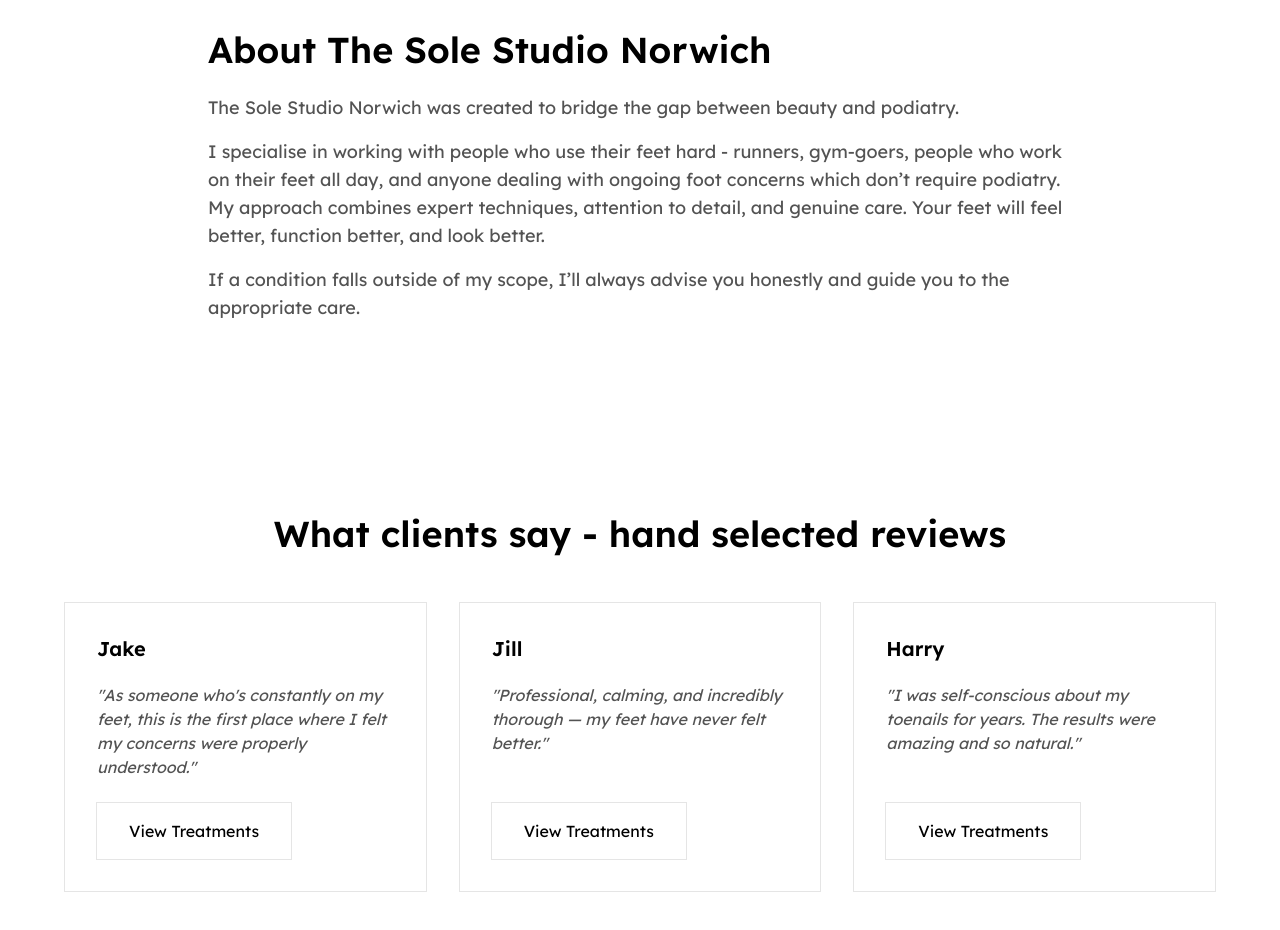
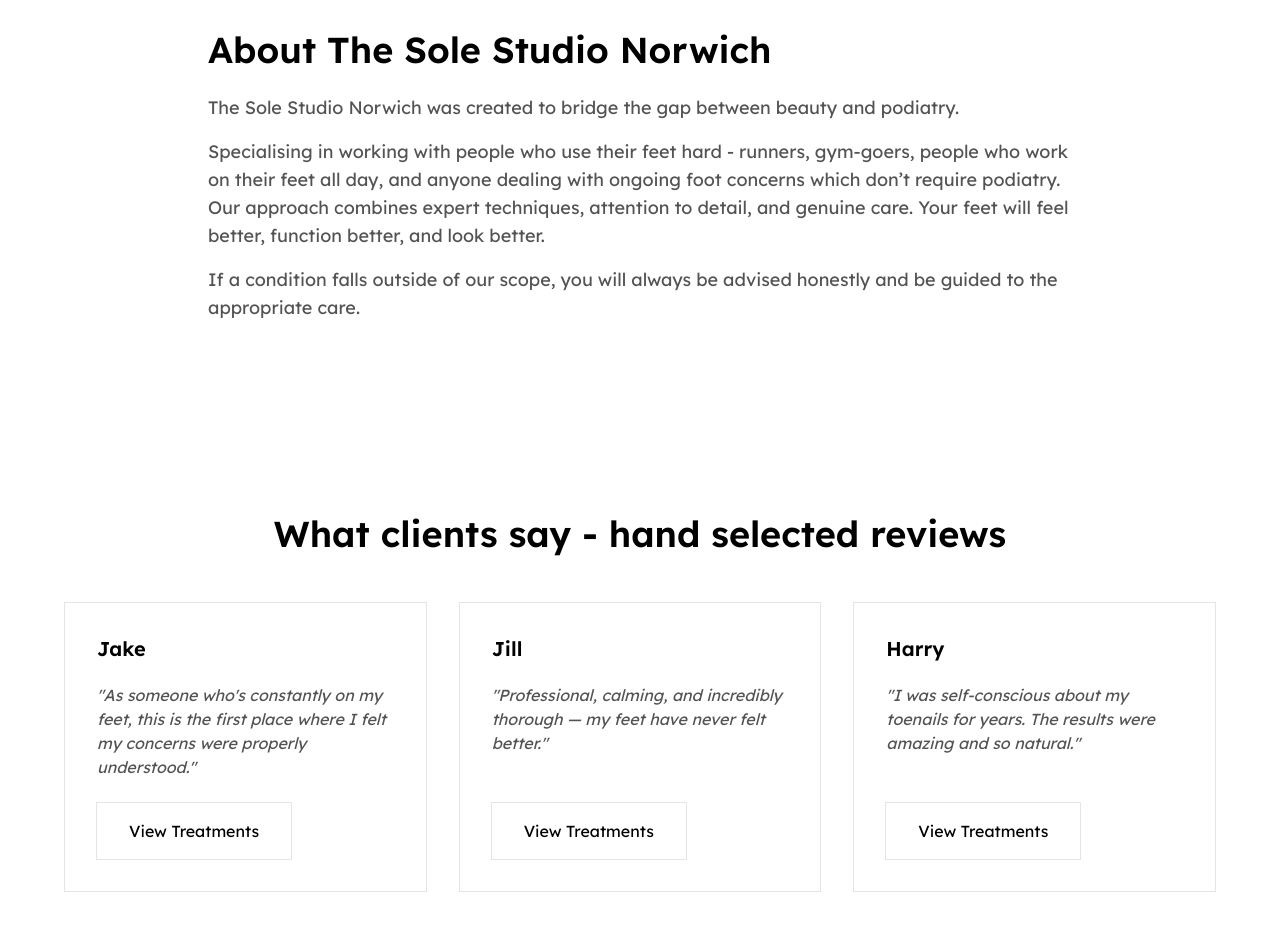
Before and after one commit to jennimmartin/the-sole-studio-norwich, a React (Vite) app: page / in a window 1280 px wide. Shown: the part 2780-3710 px from the top of the page. Built offline with nearby package versions, Linux system fonts and the light colour scheme; no server answers.

Commit message:
Copy update for landing page

```diff
--- a/src/components/AboutSection.jsx
+++ b/src/components/AboutSection.jsx
@@ -11,16 +11,16 @@ const AboutSection = () => {
             and podiatry.
           </p>
           <p>
-            I specialise in working with people who use their feet hard -
+            Specialising in working with people who use their feet hard -
             runners, gym-goers, people who work on their feet all day, and
             anyone dealing with ongoing foot concerns which don’t require
-            podiatry. My approach combines expert techniques, attention to
+            podiatry. Our approach combines expert techniques, attention to
             detail, and genuine care. Your feet will feel better, function
             better, and look better.
           </p>
           <p>
-            If a condition falls outside of my scope, I’ll always advise you
-            honestly and guide you to the appropriate care.
+            If a condition falls outside of our scope, you will always be
+            advised honestly and be guided to the appropriate care.
           </p>
         </div>
       </div>
```
